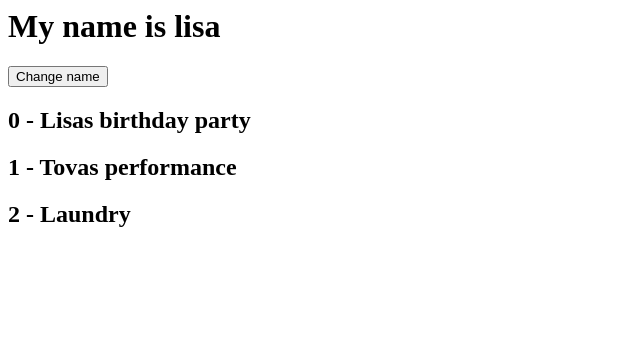
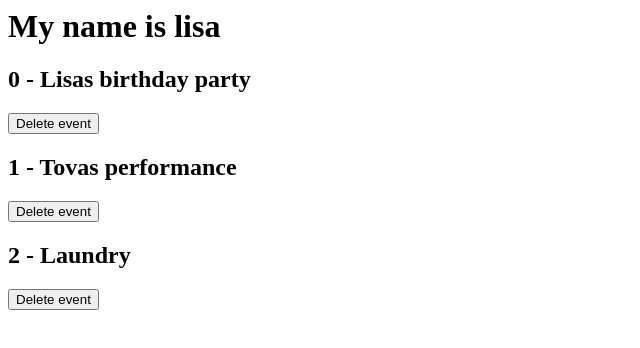
Before and after one commit to lisamaliqi/NetNinjaNotes_React_and_Firebase, a React (Vite) app in the folder 3.state-and-useState/: page / in a window 1280 px wide. Shown: the top 348 px of the page, without its empty margins (0-640 px from the left). Built offline with nearby package versions, Linux system fonts and the light colour scheme.

Commit message:
using previous state

```diff
--- a/3.state-and-useState/src/App.tsx
+++ b/3.state-and-useState/src/App.tsx
@@ -27,20 +27,34 @@ function App() {
         {title: 'Laundry', id: 3}
     ]);
 
-    const handleClick = () => {
-        setName('tova'); //call the function and change its value to 'tova' when button is clicked
-        console.log(name);
+    const handleClick = (id: number) => { //id is not included in prt 1
+        //1
+        //setName('tova'); //call the function and change its value to 'tova' when button is clicked
+        //console.log(name);
+
+        //rule of thumb:
+        //when state update depends on previous state, always use callback to access previous state first
+        //then base state update on that previous value
+        setEvents((prevEvents) => {
+            return prevEvents.filter((event) => {
+                return id !== event.id;
+            });
+        });
+
+        console.log(id);//log the id of the button pressed
     };
 
     return (
         <div className="App">
             <h1>My name is {name}</h1>
-            <button onClick={handleClick}>Change name</button>
+            {/* <button onClick={handleClick}>Change name</button> handleClick 1 */}
 
             {/*javascript when inside {} */events.map((event, index) => {
                 return (
-                    <div key={event.id}> {/* you need to give each item an uniqe key value (id) */}
+                    <div key={event.id}> {/* you need to give each item an unique key value (id) */}
                         <h2>{index} - {event.title}</h2>
+                        <button onClick={() => handleClick(event.id)}>Delete event</button> {/* handleClick 2 */}
+                        {/* its an anonymous function, it wont be called directly, it will be called once the button is pressed */}
                     </div>
                 );
             })}
```
